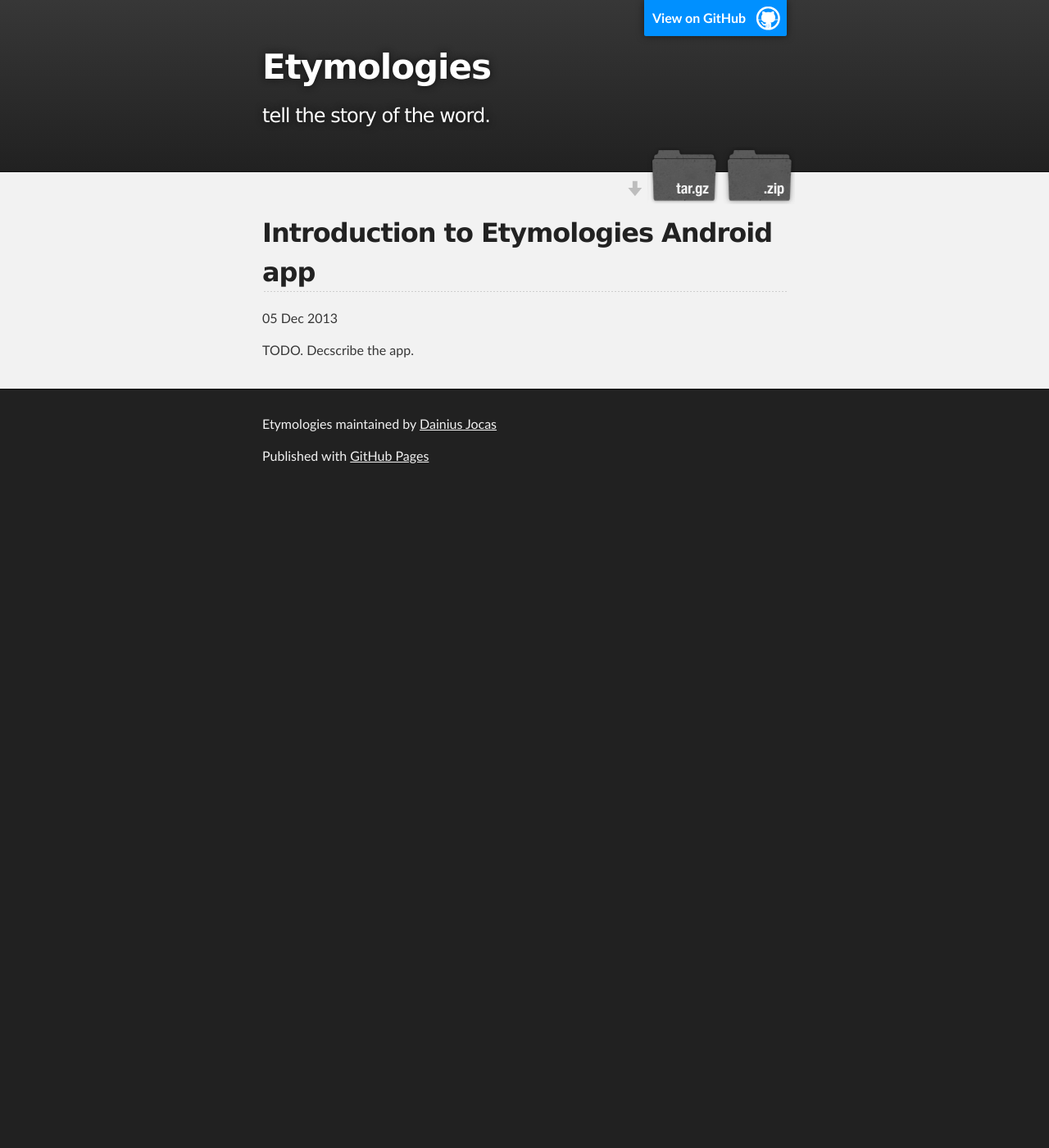
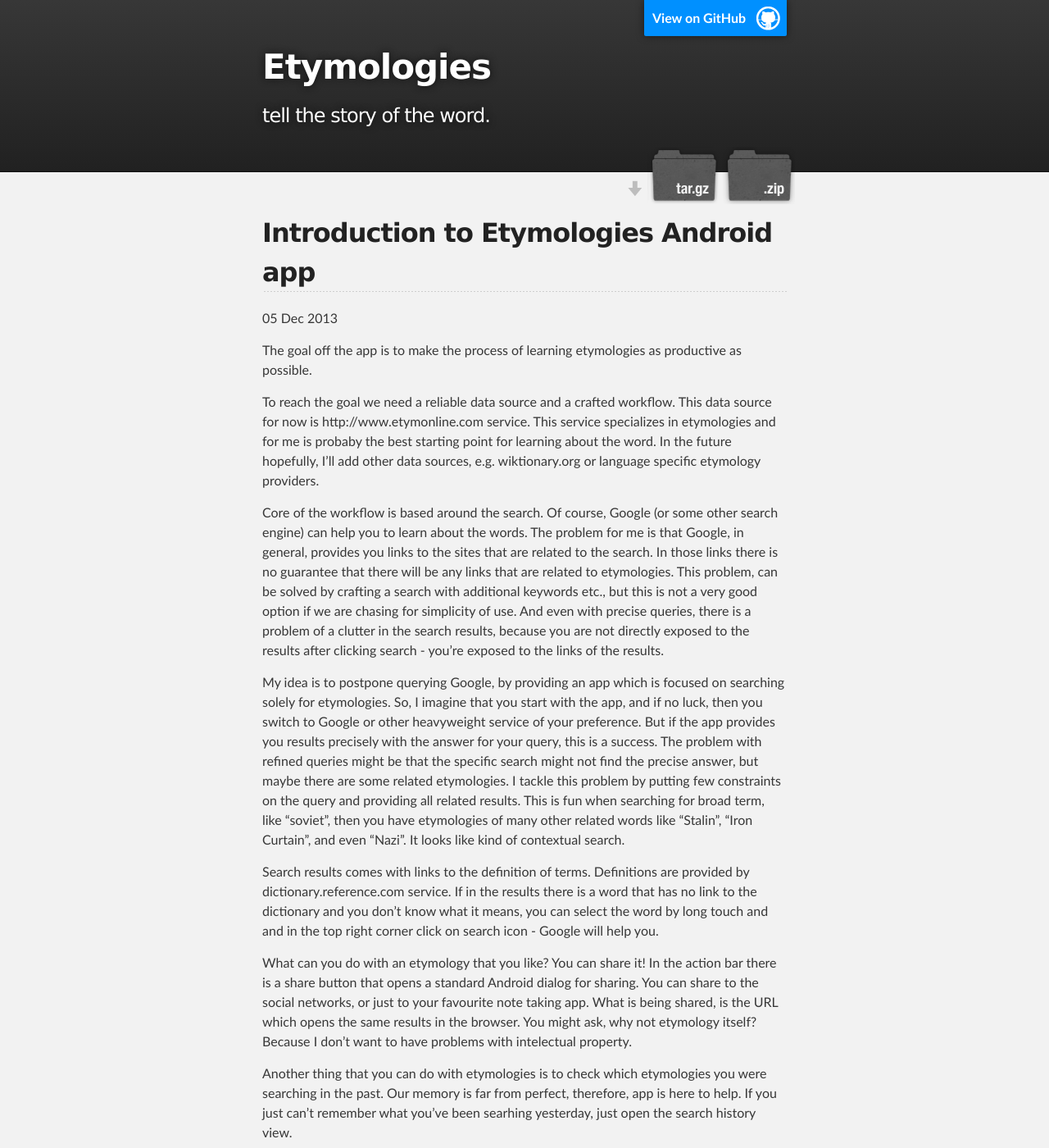
Before and after one commit to dainiusjocas/Etymologies, a Jekyll site: the page built from _posts/2013-12-05-introduction-to-etymologies-app.markdown, in a window 1280 px wide and 1400 px high. Shown: the whole window at 82% size. Built offline with Jekyll 4.4.1, drawn with Linux system fonts in a browser that asks for light colours; Markdown is read by kramdown in place of the engine named in the settings; some of the changed text lies outside the part shown.

Commit message:
Introduction

```diff
--- a/_posts/2013-12-05-introduction-to-etymologies-app.markdown
+++ b/_posts/2013-12-05-introduction-to-etymologies-app.markdown
@@ -5,4 +5,18 @@ date:   2013-12-05 01:00:10
 categories: jekyll update
 ---
 
-TODO. Decscribe the app.
+The goal off the app is to make the process of learning etymologies as productive as possible.
+
+To reach the goal we need a reliable data source and a crafted workflow. This data source for now is http://www.etymonline.com service. This service specializes in etymologies and for me is probaby the best starting point for learning about the word. In the future hopefully, I'll add other data sources, e.g. wiktionary.org or language specific etymology providers.
+
+Core of the workflow is based around the search. Of course, Google (or some other search engine) can help you to learn about the words. The problem for me is that Google, in general, provides you links to the sites that are related to the search. In those links there is no guarantee that there will be any links that are related to etymologies. This problem, can be solved by crafting a search with additional keywords etc., but this is not a very good option if we are chasing for simplicity of use. And even with precise queries, there is a problem of a clutter in the search results, because you are not directly exposed to the results after clicking search - you're exposed to the links of the results.
+
+My idea is to postpone querying Google, by providing an app which is focused on searching solely for etymologies. So, I imagine that you start with the app, and if no luck, then you switch to Google or other heavyweight service of your preference. But if the app provides you results precisely with the answer for your query, this is a success. The problem with refined queries might be that the specific search might not find the precise answer, but maybe there are some related etymologies. I tackle this problem by putting few constraints on the query and providing all related results. This is fun when searching for broad term, like "soviet", then you have etymologies of many other related words like "Stalin", "Iron Curtain", and even "Nazi". It looks like kind of contextual search.
+
+Search results comes with links to the definition of terms. Definitions are provided by dictionary.reference.com service. If in the results there is a word that has no link to the dictionary and you don't know what it means, you can select the word by long touch and and in the top right corner click on search icon - Google will help you.
+
+What can you do with an etymology that you like? You can share it! In the action bar there is a share button that opens a standard Android dialog for sharing. You can share to the social networks, or just to your favourite note taking app. What is being shared, is the URL which opens the same results in the browser. You might ask, why not etymology itself? Because I don't want to have problems with intelectual property.
+
+Another thing that you can do with etymologies is to check which etymologies you were searching in the past. Our memory is far from perfect, therefore, app is here to help. If you just can't remember what you've been searhing yesterday, just open the search history view.
+
+To wrap up, my motivation to create this app is that for Android there are no focused tool for learning etymologies. Since I see great value in specialized tools, I decided to make one.
```
